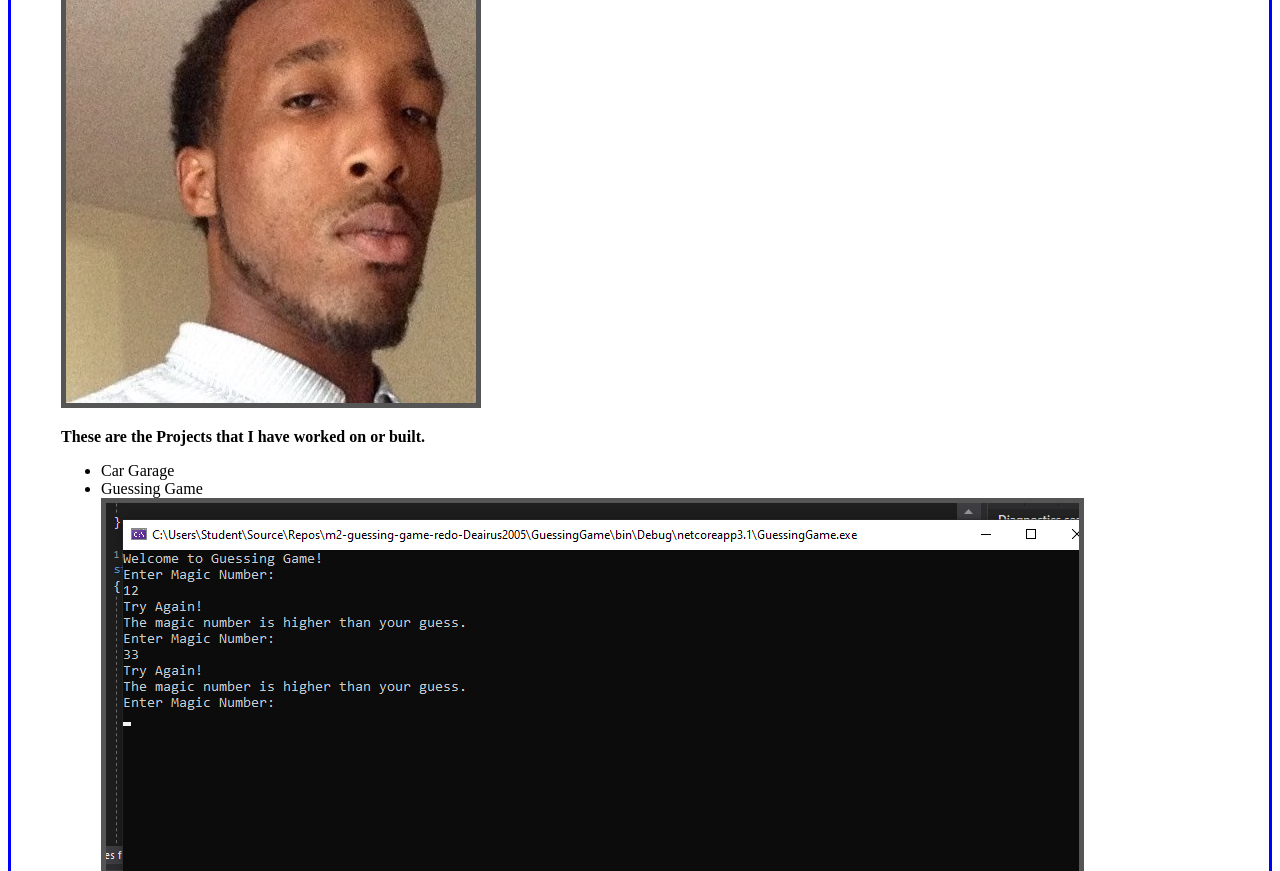
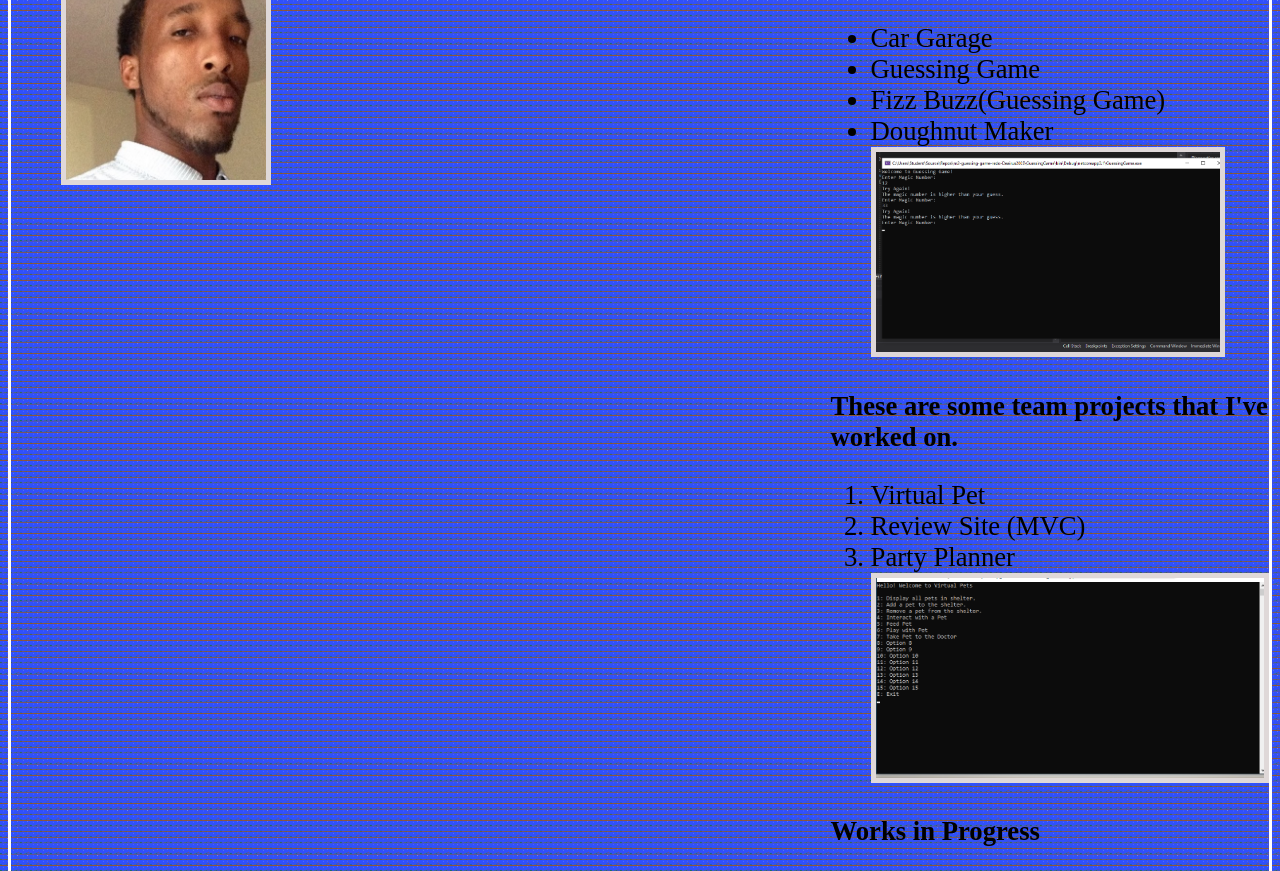
Before and after one commit to Deairus2005/Deairus2005.github.io, a plain HTML site: page index.html in a window 1280 px wide. Shown: the part 113-984 px from the top of the page. Drawn offline with Linux system fonts and the light colour scheme.

Commit message:
portflio

```diff
--- a/index.html
+++ b/index.html
@@ -8,36 +8,47 @@
        <link rel="stylesheet" href="style.css">
 
 
-       <div class="w3-sidebar w3-bar-block w3- w3-green xxlarge" style="width:70px"></div>
 
-       <a href="#" class="w3-bar-item w3-button"><i class="fa fa-envelope"></i></a>
-       <a href="" class="w3-bar-item w3-button"><i class="fa fa-globe"></i></a>
 
     </head>
-    <body style="border: solid;border-color: blue;padding-top: 10px;padding-left: 50px;">
+    <body style="border: solid;border-color: white;padding-top: 10px;padding-left: 50px;">
+        <div class="grid-container">
+            <div class="grid-item grid-item-1">
         <h1>DeAirus Palmer <i>Software Engineer</i></h1>
 
-        <img src="./images/DPalmerProfile.jpg"/>
+        <img src="./images/DPalmerProfile.jpg" height= "200px"/>
+            </div>
         <container>
+            <div class="grid-item grid-item-2">
         <p><strong>These are the Projects that I have worked on or built.</strong></p>
         <ul>
             <li>Car Garage </li>
             <li>Guessing Game</li>
-        <img src="./images/ScreenshotGuessingGame1.png">
+            <li>Fizz Buzz(Guessing Game)</li>
+            <li>Doughnut Maker</li>
+
+        <img src="./images/ScreenshotGuessingGame1.png" height="200px">
         </ul>
-        <p>These are some team projects that I've worked on.</p>
+        </div>
+        <div class="grid-item grid-item-3">
+        <p><strong>These are some team projects that I've worked on.</strong></p>
         <ol>
-            <li>Virtual Pet</li>
-            <img src="./images/Screenshot (2)VirtP.png">
+             <li>Virtual Pet</li>
+             <li>Review Site (MVC)</li>
+             <li>Party Planner</li>
+            <img src="./images/VirtualPetAnthr1.png" height="200px">
 
         </ol>
+        </div>
         <h3>Works in Progress</h3>
         <p>These are projects that are still incomplete</p>
         <ol>
-            <li>Class of Your Own</li>
+            <li>Blog Media Site (MVC)</li>
+            <li>Doughnut Maker</li>
 
         </ol>
-        </container>
+
+        <div class="grid-item grid-item-4">
         <ol>
             <h3>Skills:</h3>
             <li>C#</li>
@@ -47,8 +58,15 @@
             <li>OOP</li>
             <li>HTML</li>
             <li>CSS</li>
+            <li>MVC</li>
+            <li>.NET CORE</li>
+
 
         </ol>
+        </div>
+        </div>
+    </container>
+
 
 
      <a href="https://github.com/Deairus2005/Deairus2005.github.io">GitHub</a>
--- a/style.css
+++ b/style.css
@@ -1,3 +1,27 @@
 img {
-    border: 5px solid #555;
+    border: 5px solid rgb(223, 216, 216);
   }
+
+  .grid-container {
+display: grid;
+grid-template-columns: 2fr 1fr;
+grid-column-gap: 2fr 1fr;
+
+
+
+  }
+
+  .grid-item-1{
+    grid-column: 200px;
+  }
+
+
+  body {
+    background-image: url("./images/mariobros.jpg");
+    background-size:10px;
+    /*color: 0066cc;*/
+  }
+
+  * {
+    font-size: 20pt;
+  }
```
Also changed, not shown: images/Fashion category1.png (added), images/VirtualPetAnthr1.png (added), images/fashion_category2.jpg (added), images/fashion_category3.jpg (added), images/fb-ulysses-grant-2.png (added), images/fortniteGame2.jpg (added), images/knockoutCitygame1.jpg (added), images/mariobros.jpg (added), images/tSHIRT-steph.jpg (added).
